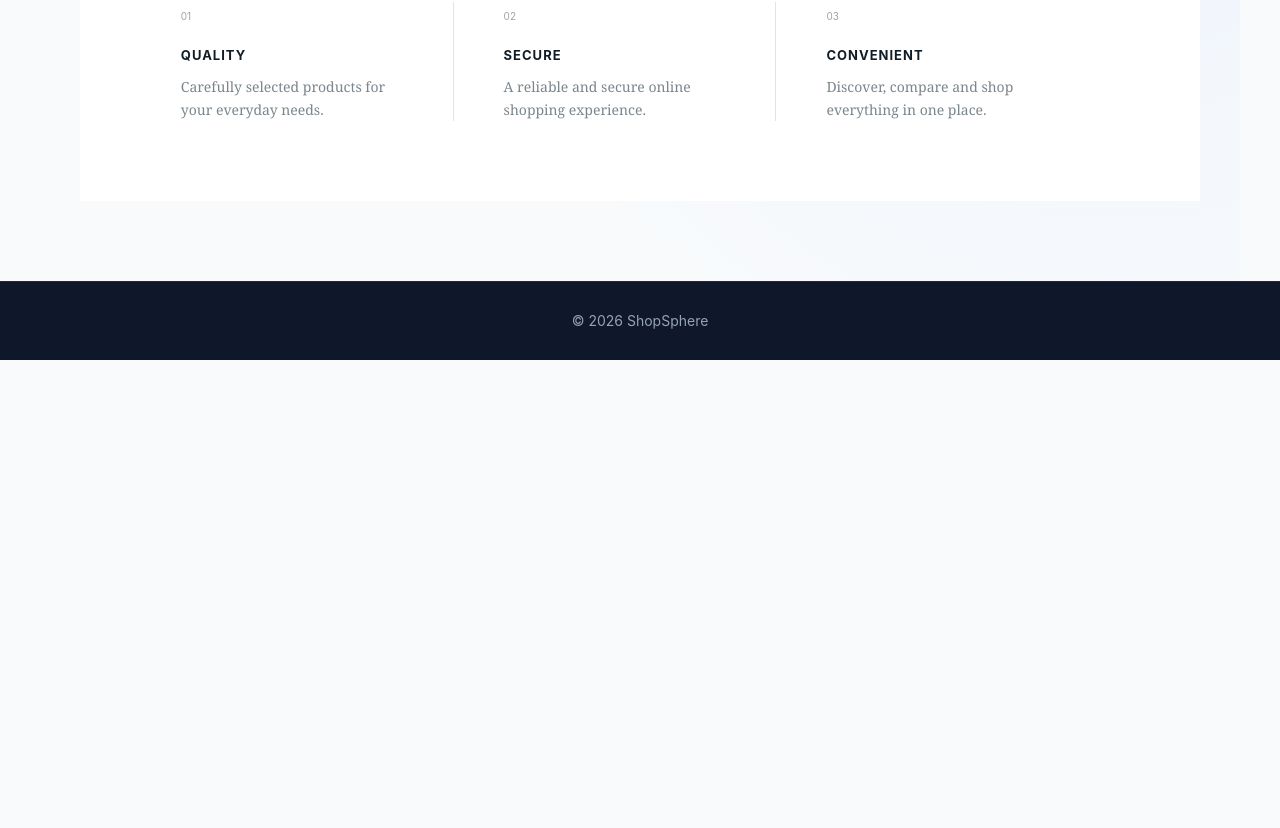
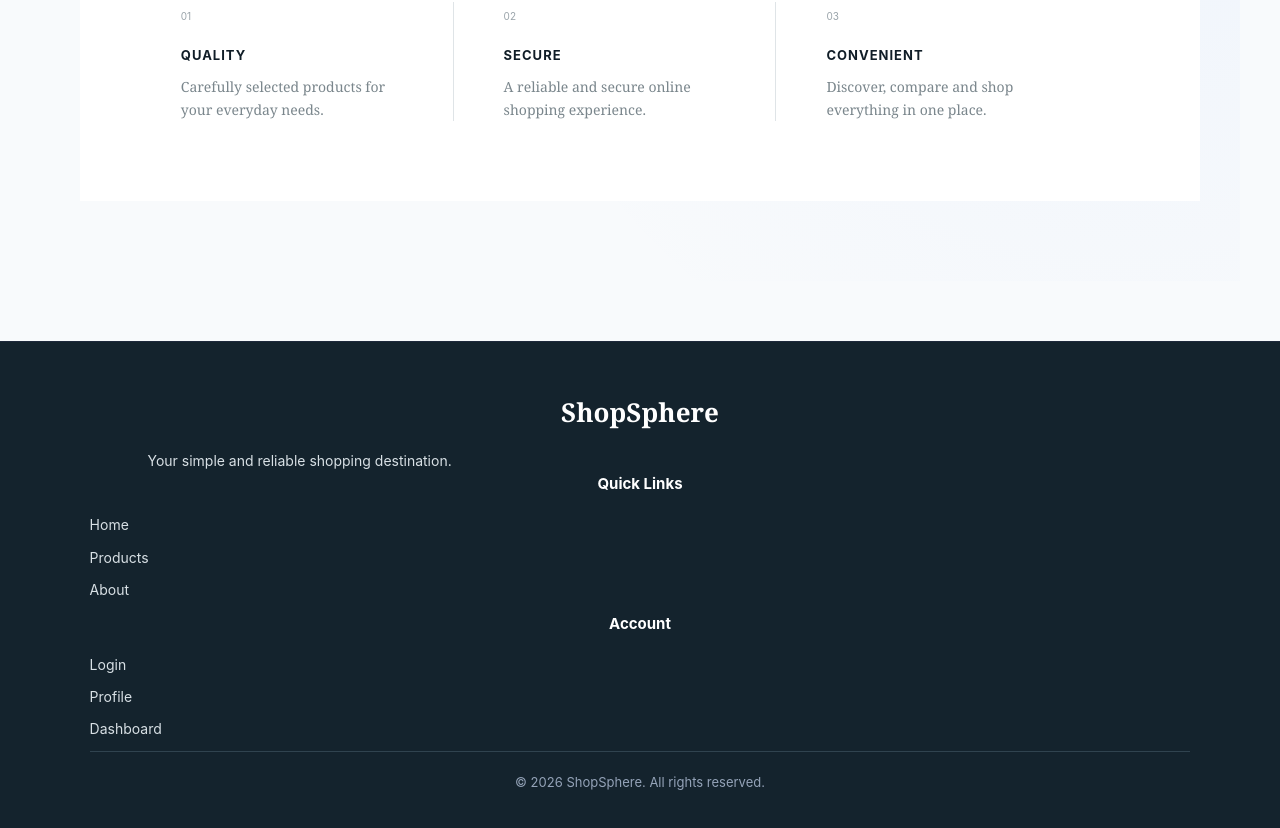
Before and after one commit to shahnewajmazumder/project_brief_06, a React (Vite) app in the folder client/: page / in a window 1280 px wide. Shown: the part 2303-3131 px from the top of the page. Before the commit the page ends 2663 px from the top, so only its background shows below. Built offline with nearby package versions, Linux system fonts and the light colour scheme.

Commit message:
Update ShopSphere pages and navigation

```diff
--- a/client/src/App.jsx
+++ b/client/src/App.jsx
@@ -1,53 +1,7 @@
-import { BrowserRouter, Routes, Route } from "react-router-dom";
-
-import MainLayout from "./layouts/mainlayout";
-
-import Home from "./pages/Home/Home";
-import Dashboard from "./pages/Dashboard/Dashboard";
-import Profile from "./pages/Profile/Profile";
-import Login from "./pages/Login/Login";
-import NotFound from "./pages/NotFound/NotFound";
+import AppRoutes from "./routes/AppRoutes";
 
 function App() {
-  return (
-    <BrowserRouter>
-      <Routes>
-
-        {/* Main website */}
-        <Route path="/" element={<MainLayout />}>
-
-          {/* Home */}
-          <Route index element={<Home />} />
-
-          {/* Dashboard */}
-          <Route
-            path="dashboard"
-            element={<Dashboard />}
-          />
-
-          {/* Profile */}
-          <Route
-            path="profile"
-            element={<Profile />}
-          />
-
-        </Route>
-
-        {/* Login */}
-        <Route
-          path="/login"
-          element={<Login />}
-        />
-
-        {/* Page not found */}
-        <Route
-          path="*"
-          element={<NotFound />}
-        />
-
-      </Routes>
-    </BrowserRouter>
-  );
+  return <AppRoutes />;
 }
 
 export default App;
--- /dev/null
+++ b/client/src/components/layout/Footer.css
@@ -0,0 +1,107 @@
+/* ================================
+   FOOTER
+================================ */
+
+.site-footer {
+    background: #14232d;
+    color: #ffffff;
+    margin-top: 60px;
+    padding-top: 50px;
+}
+
+/* Footer container */
+.footer-container {
+    width: min(1180px, 90%);
+    margin: 0 auto;
+
+    display: grid;
+    grid-template-columns: 2fr 1fr 1fr;
+    gap: 50px;
+
+    padding-bottom: 40px;
+}
+
+/* Footer brand */
+.footer-brand h2 {
+    margin: 0 0 15px;
+
+    font-family: Georgia, "Times New Roman", serif;
+    font-size: 26px;
+}
+
+.footer-brand p {
+    margin: 0;
+
+    max-width: 420px;
+
+    color: #d8e0e5;
+
+    font-size: 14px;
+    line-height: 1.7;
+}
+
+/* Footer links */
+.footer-links h3 {
+    margin: 0 0 18px;
+
+    font-size: 15px;
+    font-weight: 700;
+}
+
+.footer-links a {
+    display: block;
+
+    width: fit-content;
+
+    margin-bottom: 10px;
+
+    color: #d8e0e5;
+
+    text-decoration: none;
+
+    font-size: 14px;
+
+    transition: color 0.2s ease;
+}
+
+.footer-links a:hover {
+    color: #ffffff;
+}
+
+/* Bottom section */
+.footer-bottom {
+    border-top: 1px solid #30434f;
+
+    text-align: center;
+
+    padding: 20px;
+
+    color: #b8c3ca;
+
+    font-size: 13px;
+}
+
+/* ================================
+   RESPONSIVE
+================================ */
+
+@media (max-width: 850px) {
+    .footer-container {
+        grid-template-columns: 1fr 1fr;
+        gap: 30px;
+    }
+
+    .footer-brand {
+        grid-column: 1 / -1;
+    }
+}
+
+@media (max-width: 500px) {
+    .footer-container {
+        grid-template-columns: 1fr;
+    }
+
+    .footer-brand {
+        grid-column: auto;
+    }
+}
--- a/client/src/components/layout/Footer.jsx
+++ b/client/src/components/layout/Footer.jsx
@@ -1,7 +1,36 @@
+import "./Footer.css";
+
 function Footer() {
     return (
-        <footer>
-            <p>© 2026 ShopSphere</p>
+        <footer className="site-footer">
+            <div className="footer-content">
+
+                <div className="footer-brand">
+                    <h2>ShopSphere</h2>
+                    <p>Your simple and reliable shopping destination.</p>
+                </div>
+
+                <div className="footer-links">
+                    <h3>Quick Links</h3>
+
+                    <a href="/">Home</a>
+                    <a href="/products">Products</a>
+                    <a href="/about">About</a>
+                </div>
+
+                <div className="footer-links">
+                    <h3>Account</h3>
+
+                    <a href="/login">Login</a>
+                    <a href="/profile">Profile</a>
+                    <a href="/dashboard">Dashboard</a>
+                </div>
+
+            </div>
+
+            <div className="footer-bottom">
+                <p>© 2026 ShopSphere. All rights reserved.</p>
+            </div>
         </footer>
     );
 }
--- a/client/src/components/layout/Navbar.jsx
+++ b/client/src/components/layout/Navbar.jsx
@@ -59,15 +59,12 @@ function Navbar() {
                         Profile
                     </NavLink>
 
-                    <NavLink
-                        to="/login"
-                        className="login-link"
-                    >
+                    {/* Login */}
+                    <NavLink to="/login" className="login-link">
                         Login
                     </NavLink>
 
                 </nav>
-
             </div>
         </header>
     );
--- a/client/src/main.jsx
+++ b/client/src/main.jsx
@@ -1,10 +1,13 @@
 import React from "react";
+import { BrowserRouter } from "react-router-dom";
 import ReactDOM from "react-dom/client";
 import App from "./App";
 import "./assets/styles/global.css";
 
 ReactDOM.createRoot(document.getElementById("root")).render(
   <React.StrictMode>
-    <App />
+    <BrowserRouter>
+      <App />
+    </BrowserRouter>
   </React.StrictMode>
 );
--- /dev/null
+++ b/client/src/pages/About/About.jsx
@@ -0,0 +1,10 @@
+function About() {
+    return (
+        <div>
+            <h1>About ShopSphere</h1>
+            <p>Learn more about ShopSphere.</p>
+        </div>
+    );
+}
+
+export default About;
--- /dev/null
+++ b/client/src/pages/Products/Products.jsx
@@ -0,0 +1,10 @@
+function Products() {
+    return (
+        <div>
+            <h1>Products</h1>
+            <p>Explore our products.</p>
+        </div>
+    );
+}
+
+export default Products;
--- /dev/null
+++ b/client/src/routes/AppRoutes.jsx
@@ -0,0 +1,37 @@
+import { Routes, Route } from "react-router-dom";
+
+import MainLayout from "../layouts/mainlayout";
+
+import Home from "../pages/Home/Home";
+import Login from "../pages/Login/Login";
+import Products from "../pages/Products/Products";
+import About from "../pages/About/About";
+import Dashboard from "../pages/Dashboard/Dashboard";
+import Profile from "../pages/Profile/Profile";
+import NotFound from "../pages/NotFound/NotFound";
+
+function AppRoutes() {
+    return (
+        <Routes>
+            {/* Main Website Layout */}
+            <Route path="/" element={<MainLayout />}>
+
+                {/* Home */}
+                <Route index element={<Home />} />
+
+                {/* Other Pages */}
+                <Route path="login" element={<Login />} />
+                <Route path="products" element={<Products />} />
+                <Route path="about" element={<About />} />
+                <Route path="dashboard" element={<Dashboard />} />
+                <Route path="profile" element={<Profile />} />
+
+                {/* 404 Page */}
+                <Route path="*" element={<NotFound />} />
+
+            </Route>
+        </Routes>
+    );
+}
+
+export default AppRoutes;
--- /dev/null
+++ b/package.json
@@ -0,0 +1,5 @@
+{
+  "dependencies": {
+    "react-router-dom": "^7.18.2"
+  }
+}
```
Also changed, not shown: 1 other file (tests, documents, lock files or other folders).
